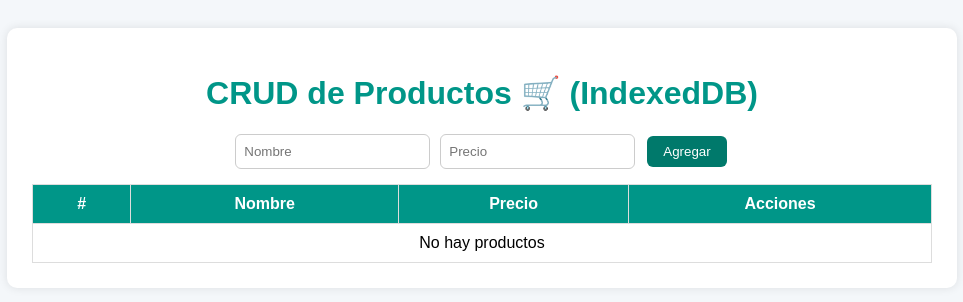
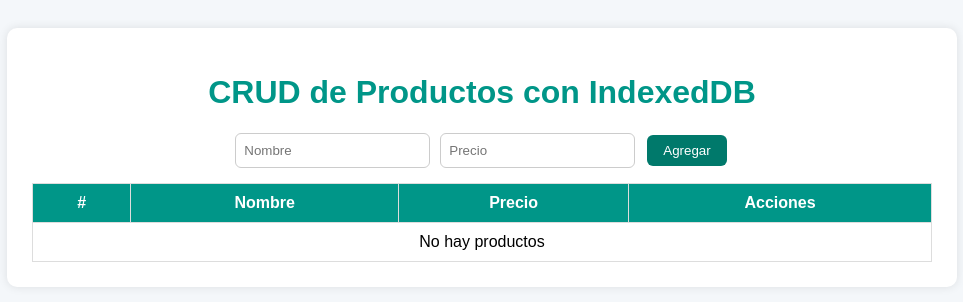
Before and after one commit to BraytoGBDX/crud-localstorage, a React (Vite) app: page / in a window 1280 px wide. Shown: the top 302 px of the page, without its empty margins (158-1121 px from the left). Built offline with nearby package versions, Linux system fonts and the light colour scheme.

Commit message:
Up: indexed db

```diff
--- a/src/App.jsx
+++ b/src/App.jsx
@@ -93,7 +93,7 @@ function App() {
 
   return (
     <div className="container">
-      <h1>CRUD de Productos 🛒 (IndexedDB)</h1>
+      <h1>CRUD de Productos con IndexedDB</h1>
 
       <div className="formulario">
         <input
```
